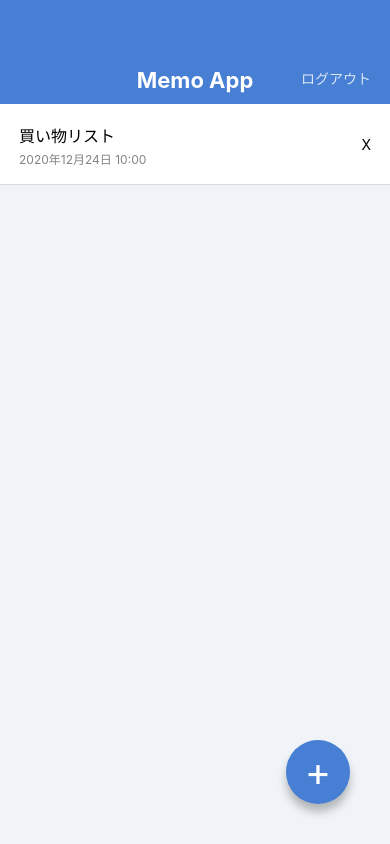
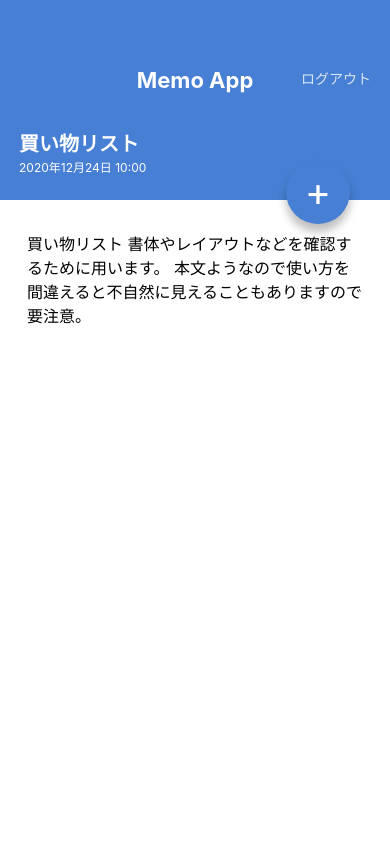
Before and after one commit to Yu-chan1023/MemoApp, a React Native app: screen / in a window 390 px wide. Built offline with nearby package versions, Linux system fonts and the light colour scheme.

Commit message:
Create MemoDetailScreen

```diff
--- a/App.jsx
+++ b/App.jsx
@@ -1,22 +1,10 @@
 import React from 'react';
-import { StyleSheet, View } from 'react-native';
-import AppBar from './src/components/AppBar';
-import CircleButton from './src/components/CircleButton';
-import MemoList from './src/components/MemoList';
+
+import MemoListScreen from './src/screens/MemoListScreen';
+import MemoDetailScreen from './src/screens/MemoDetailScreen';
 
 export default function App() {
   return (
-    <View style={styles.container}>
-      <AppBar />
-      <MemoList />
-      <CircleButton>+</CircleButton>
-    </View>
+    <MemoDetailScreen />
   );
 }
-
-const styles = StyleSheet.create({
-  container: {
-    flex: 1,
-    backgroundColor: '#F0F4F8',
-  },
-});
--- a/src/components/CircleButton.jsx
+++ b/src/components/CircleButton.jsx
@@ -1,11 +1,11 @@
 import React from 'react';
 import { StyleSheet, Text, View } from 'react-native';
-import { string } from 'prop-types';
+import { string, shape } from 'prop-types';
 
 export default function CircleButton(props) {
-  const { children } = props
+  const { children, style } = props;
   return (
-    <View style={styles.circleButton}>
+    <View style={[styles.circleButton, style]}>
       <Text style={styles.circleButtonLabel}>{ children }</Text>
     </View>
   );
@@ -13,10 +13,12 @@
 
 CircleButton.propTypes = {
   children: string.isRequired,
+  style: shape(),
 };
 
 CircleButton.defaultProps = {
   children: true,
+  style: null,
 };
 
 const styles = StyleSheet.create({
--- /dev/null
+++ b/src/screens/MemoDetailScreen.jsx
@@ -0,0 +1,58 @@
+import React from "react";
+import { View, ScrollView, Text, StyleSheet } from 'react-native';
+
+import AppBar from "../components/AppBar";
+import CircleButton from "../components/CircleButton";
+
+export default function MemoDetailScreen() {
+  return (
+    <View style={styles.container}>
+      <AppBar />
+      <View style={styles.memoHeader}>
+        <Text style={styles.memoTitle}>買い物リスト</Text>
+        <Text style={styles.memoDate}>2020年12月24日 10:00</Text>
+      </View>
+      <ScrollView style={styles.memoBody}>
+        <Text style={styles.memoText}>
+          買い物リスト
+          書体やレイアウトなどを確認するために用います。
+          本文ようなので使い方を間違えると不自然に見えることもありますので要注意。
+        </Text>
+      </ScrollView>
+      <CircleButton style={{ top: 160, bottom: 'auto' }}>+</CircleButton>
+    </View>
+  )
+}
+
+const styles = StyleSheet.create({
+  container: {
+    flex: 1,
+    backgroundColor: '#ffffff',
+  },
+  memoHeader: {
+    backgroundColor: '#467FD3',
+    height: 96,
+    justifyContent: 'center',
+    paddingVertical: 24,
+    paddingHorizontal: 19,
+  },
+  memoTitle: {
+    color: '#ffffff',
+    fontSize: 20,
+    lineHeight: 32,
+    fontWeight: 'bold',
+  },
+  memoDate: {
+    color: '#ffffff',
+    fontSize: 12,
+    lineHeight: 16,
+  },
+  memoBody: {
+    paddingVertical: 32,
+    paddingHorizontal: 27,
+  },
+  memoText: {
+    lineHeight: 24,
+    fontSize: 16,
+  },
+});
--- /dev/null
+++ b/src/screens/MemoListScreen.jsx
@@ -0,0 +1,22 @@
+import React from "react";
+import { View, StyleSheet } from 'react-native';
+import AppBar from '../components/AppBar';
+import CircleButton from '../components/CircleButton';
+import MemoList from '../components/MemoList';
+
+export default function MemoListScreen() {
+  return (
+    <View style={styles.container}>
+      <AppBar />
+      <MemoList />
+      <CircleButton>+</CircleButton>
+    </View>
+  )
+}
+
+const styles = StyleSheet.create({
+  container: {
+    flex: 1,
+    backgroundColor: '#F0F4F8',
+  },
+});
```
